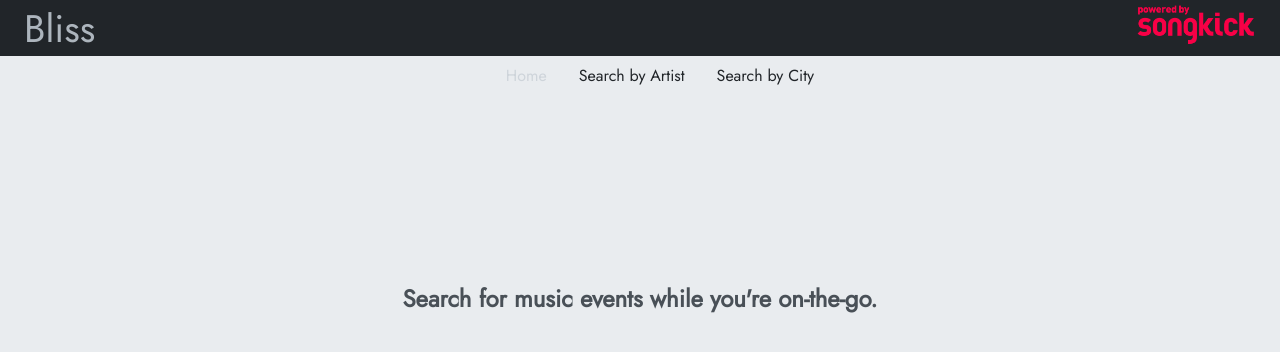
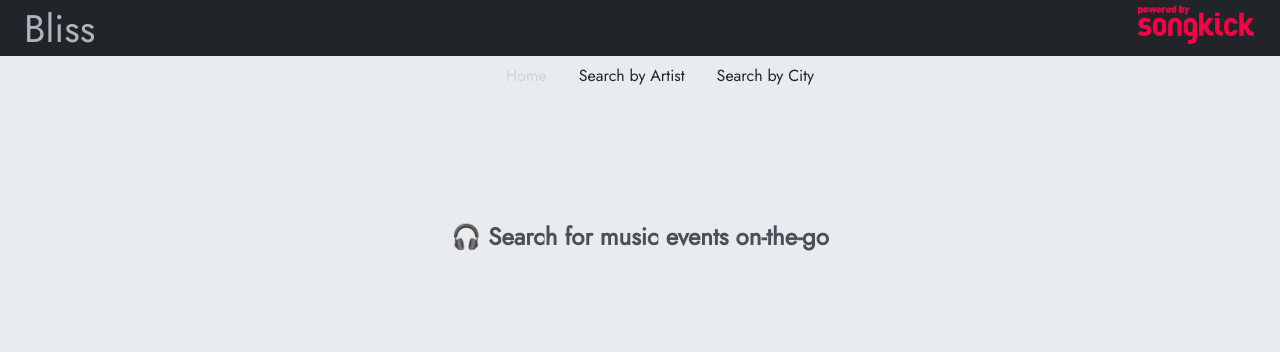
Before and after one commit to ErnestineMoreno/MusicEventsSearchApp, a React (Create React App) app: page / in a window 1280 px wide. Shown: the top 352 px of the page. Built offline with nearby package versions, Linux system fonts and the light colour scheme.

Commit message:
added home icon

```diff
--- a/src/App.css
+++ b/src/App.css
@@ -20,7 +20,7 @@ body {
 
 .App a:hover,
 .App a:active {
-	color: #ced4da;
+	color: #7d93a8;
 }
 
 ul.nav-bar li,
--- a/src/App.js
+++ b/src/App.js
@@ -73,12 +73,9 @@ state = {
               <Route path="/" exact strict render={
                 () => {
                   return (<div>
-                    <br></br>
-                    <br></br>
-
-<h2>Search for music events while you're on-the-go.</h2>
+<h2><span role="img" aria-label="headphones">
+🎧</span> Search for music events on-the-go</h2>
                   </div>)
-
                       }
                       } />
 
--- a/src/components/HamburgerMenu/HamburgerMenu.css
+++ b/src/components/HamburgerMenu/HamburgerMenu.css
@@ -39,7 +39,7 @@ transform: translateX(0);
 
 .hamburger a:hover,
 .hamburger a:active {
-	color: #e9ecef;
+	color: #7d93a8;
 }
 
 @media (min-width: 769px ) {
```
